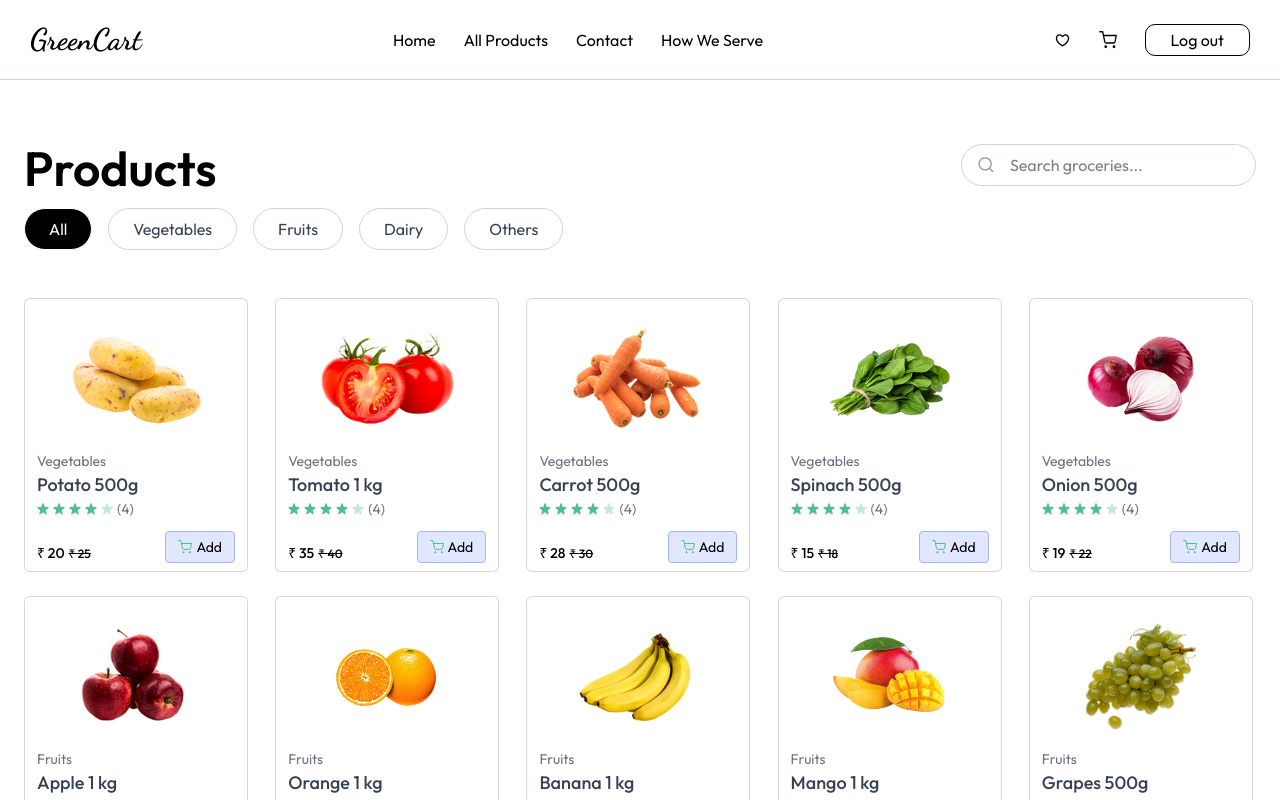
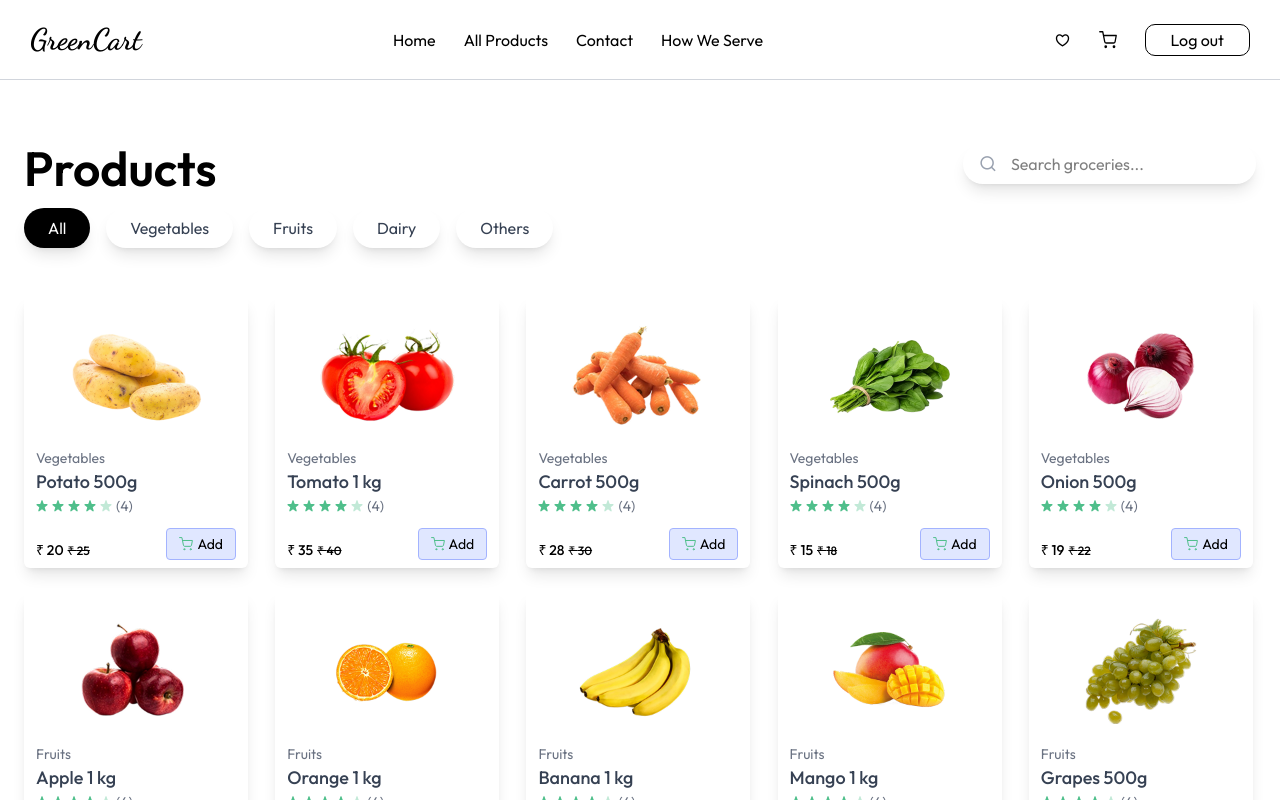
Before and after one commit to bhabanaagrawal1/GreenCart, a React (Vite) app in the folder frontend/: page /product in a window 1280 px wide. Shown: the top 800 px of the page. Built offline with nearby package versions, Linux system fonts and the light colour scheme.

Commit message:
added the product page

```diff
--- a/frontend/src/components/ProductCard.jsx
+++ b/frontend/src/components/ProductCard.jsx
@@ -6,7 +6,7 @@ const ProductCard = ({ product }) => {
 
   return (
     <>
-    <div className="border border-gray-700/20 rounded-md px-3 py-2 bg-white w-56 ">
+    <div className="shadow-lg rounded-md px-3 py-2 bg-white w-56 ">
       <div className="group cursor-pointer flex items-center justify-center">
         <img
           className="group-hover:scale-105 transition max-w-36"
--- a/frontend/src/pages/Products.jsx
+++ b/frontend/src/pages/Products.jsx
@@ -48,14 +48,14 @@ const Products = () => {
 
       {/* designing the search box */}
       <div className="px-6 pt-16 pb-4">
-  <div className="relative w-full max-w-md">
+  <div className="relative w-full max-w-md shadow-lg rounded-full">
     <i className="ri-search-line absolute left-4 top-1/2 -translate-y-1/2 text-gray-400 text-lg"></i>
     <input
       type="text"
       placeholder="Search groceries..."
       value={search}
       onChange={(e) => setSearch(e.target.value)}
-      className="w-full pl-12 pr-4 py-2 border rounded-full outline-none border-gray-300"
+      className="w-full pl-12 pr-4 py-2 rounded-full outline-none "
     />
   </div>
 </div>
@@ -68,11 +68,11 @@ const Products = () => {
           <button
             key={item}
             onClick={() => setCategory(item)}
-            className={`px-6 py-2 rounded-full capitalize border transition
+            className={`px-6 py-2 rounded-full capitalize transition shadow-lg
               ${
                 category === item
-                  ? "bg-black text-white border"
-                  : "bg-white text-gray-700 border-gray-300 hover:bg-gray-100"
+                  ? "bg-black text-white"
+                  : "bg-white text-gray-700 hover:bg-gray-100"
               }`}
           >
             {item}
```
